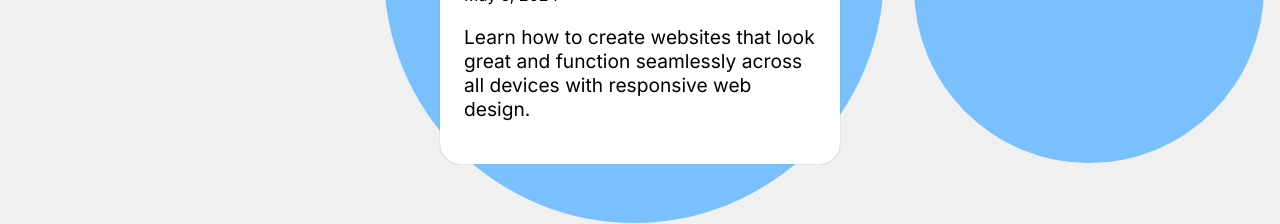
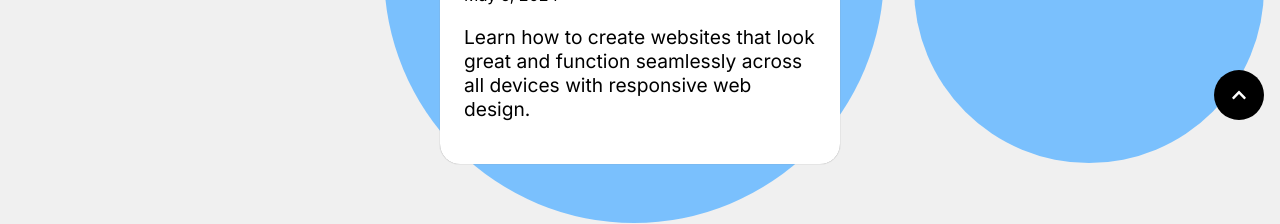
Before and after one commit to Kamo-Chip/devsoc-site, a Next.js app: page /blog in a window 1280 px wide. Shown: the part 637-861 px from the top of the page. Built offline with nearby package versions, Linux system fonts and the light colour scheme.

Commit message:
style - Minor changes

```diff
--- a/components/Navigation.jsx
+++ b/components/Navigation.jsx
@@ -148,7 +148,7 @@ const Navigation = ({ blog, isScrollLinksHidden }) => {
           </ScrollLink>
         </nav>
       ) : (
-        <nav className="navigation blogStyles">
+        <nav className="navigation blogStyles" id="top">
           <header className="logo">
             <Link href="/">
               <Image
@@ -163,6 +163,32 @@ const Navigation = ({ blog, isScrollLinksHidden }) => {
           <Link href="/" className="blogLink">
             <IoIosArrowBack className="blogBack" size="2.5rem" />
           </Link>
+          <ScrollLink
+            to="top"
+            spy={true}
+            smooth={true}
+            offset={0}
+            duration={500}
+            onClick={closeNav}
+            href="#"
+            style={{
+              position: "fixed",
+              bottom: "2.7rem",
+              right: "1rem",
+              padding: "1rem",
+              borderRadius: "50%",
+              width: "50px",
+              height: "50px",
+              backgroundColor: "#000",
+              color: "#fff",
+              display: "flex",
+              alignItems: "center",
+              justifyContent: "center",
+              zIndex: "3",
+            }}
+          >
+            <FaChevronUp />
+          </ScrollLink>
         </nav>
       )}
     </>
--- a/pages/faqs.js
+++ b/pages/faqs.js
@@ -106,6 +106,8 @@ const FAQItem = ({ question }) => {
             borderRadius: "50%",
             width: "50px",
             height: "50px",
+            minWidth: "50px",
+            minHeight: "50px",
             display: "flex",
             flexDirection: "row",
             alignItems: "center",
```
